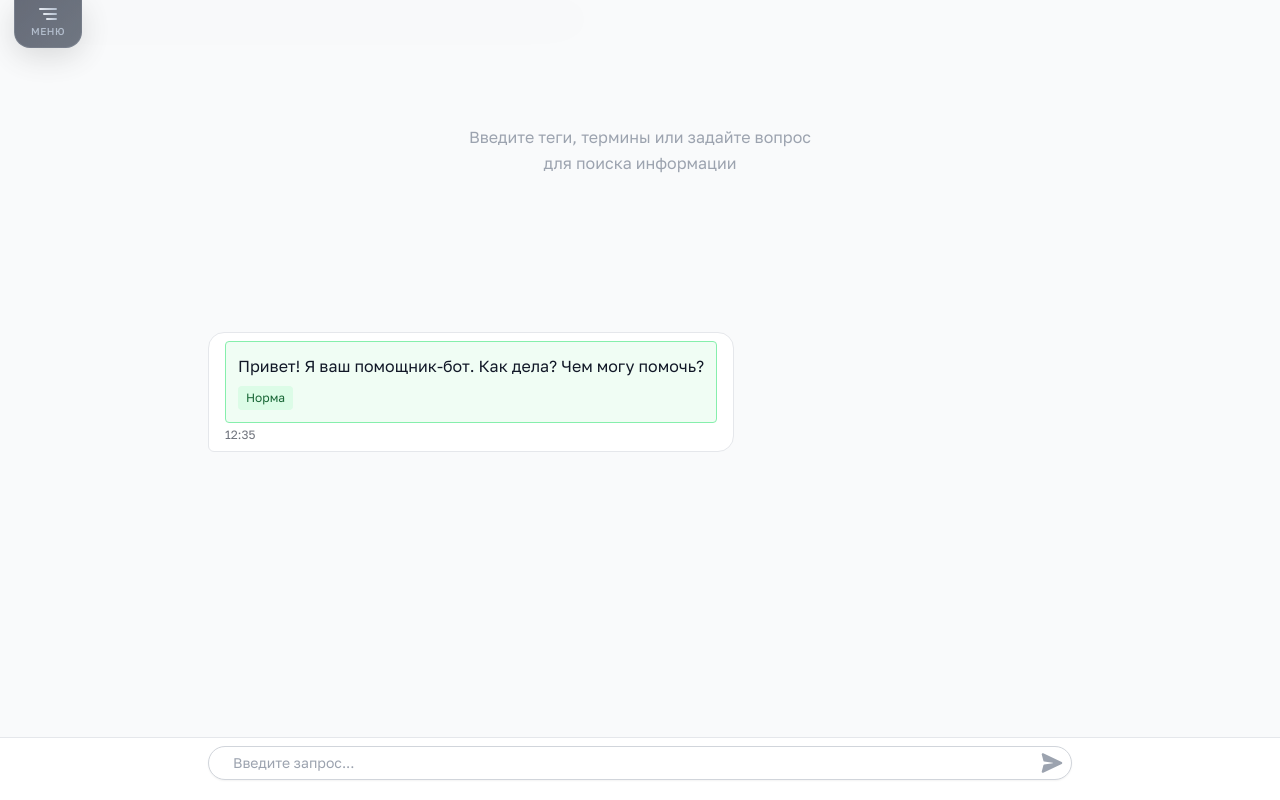
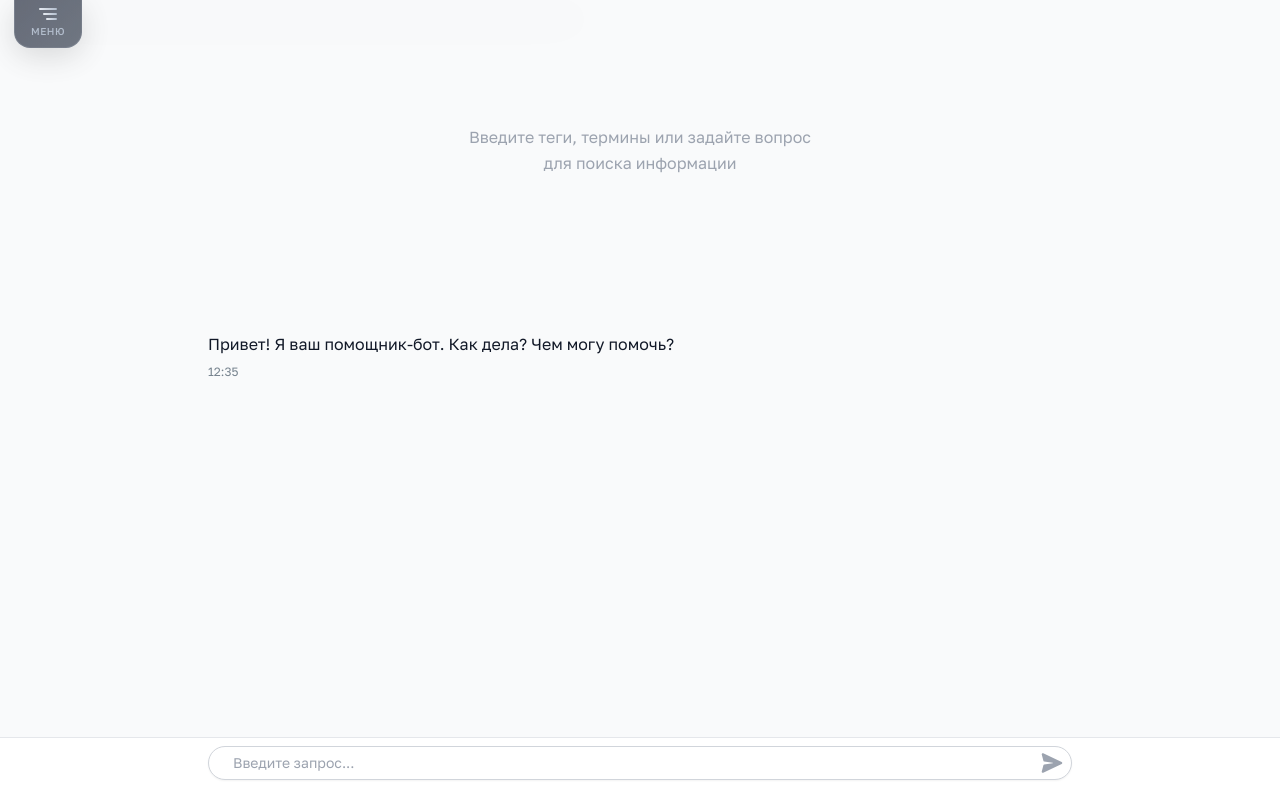
Before and after one commit to DenisDolmatov2020/Diogen, a Vue app: page /chat in a window 1280 px wide. Built offline with nearby package versions, Linux system fonts and the light colour scheme.

Commit message:
update bot messages

```diff
--- a/src/components/ChatPage.vue
+++ b/src/components/ChatPage.vue
@@ -417,7 +417,7 @@ function formatMessageText(text: string): string {
 
 /* Сообщения бота */
 .message-bot .message-content {
-  @apply bg-white text-gray-900 rounded-2xl rounded-bl-md px-4 py-2 border border-gray-200;
+  /* @apply bg-white text-gray-900 rounded-2xl rounded-bl-md px-4 py-2 border border-gray-200; */
   word-wrap: break-word;
   overflow-wrap: break-word;
   word-break: break-word;
--- a/src/components/ui/TextBlock.vue
+++ b/src/components/ui/TextBlock.vue
@@ -2,7 +2,7 @@
   <div class="text-block-wrapper" :class="{ editable: isEditable, modified: isModified }">
     <!-- Если есть items, показываем их -->
     <div v-if="data.items && data.items.length > 0" class="items-container">
-      <div v-for="(item, index) in data.items" :key="index" class="text-item" :class="getItemClass(item)">
+      <div v-for="(item, index) in data.items" :key="index" :class="getItemClass(item)">
         <!-- Заголовок элемента -->
         <div v-if="item.title" class="item-title">
           {{ item.title }}
@@ -42,14 +42,14 @@
         </div>
 
         <!-- Метаинформация -->
-        <div class="item-meta">
+        <!-- <div class="item-meta">
           <span v-if="item.status" class="item-status" :class="getStatusClass(item.status)">
             {{ getStatusText(item.status) }}
           </span>
           <span class="item-fate" :class="getFateClass(item.fate || '')">
             {{ getFateText(item.fate || '') }}
           </span>
-        </div>
+        </div> -->
       </div>
     </div>
 
@@ -245,15 +245,15 @@ onMounted(() => {
 function getItemClass(item: Item): string[] {
   const classes = ['text-item']
 
-  if (item.fate === 'editable') {
-    classes.push('item-editable')
-  }
+  // if (item.fate === 'editable') {
+  //   classes.push('item-editable')
+  // }
 
-  if (item.status === 'missed') {
-    classes.push('item-missed')
-  } else if (item.status === 'normal') {
-    classes.push('item-normal')
-  }
+  // if (item.status === 'missed') {
+  //   classes.push('item-missed')
+  // } else if (item.status === 'normal') {
+  //   classes.push('item-normal')
+  // }
 
   return classes
 }
@@ -379,9 +379,9 @@ defineExpose({
   @apply space-y-3;
 }
 
-.text-item {
+/* .text-item {
   @apply p-3 border border-gray-200 rounded bg-gray-50;
-}
+} */
 
 .text-item.item-editable {
   @apply border-blue-300 bg-blue-50;
```
